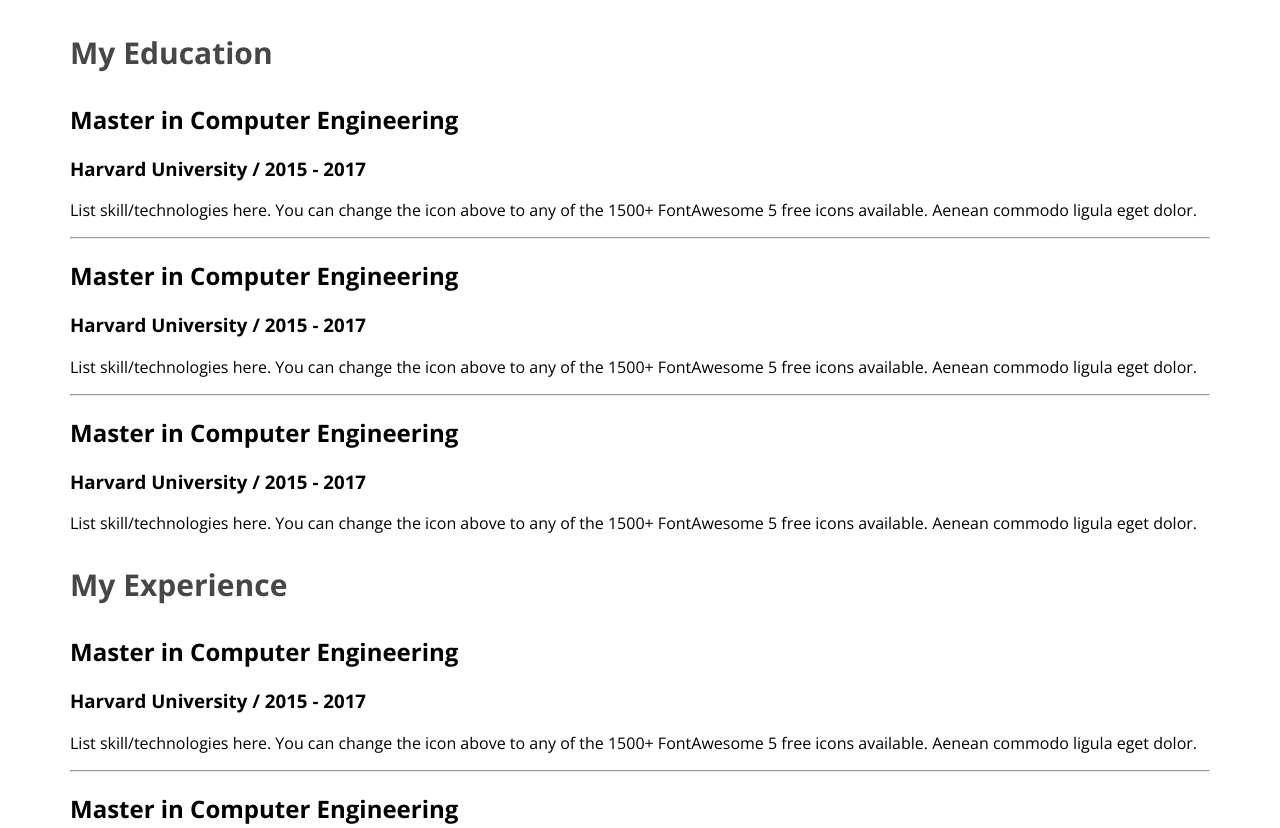
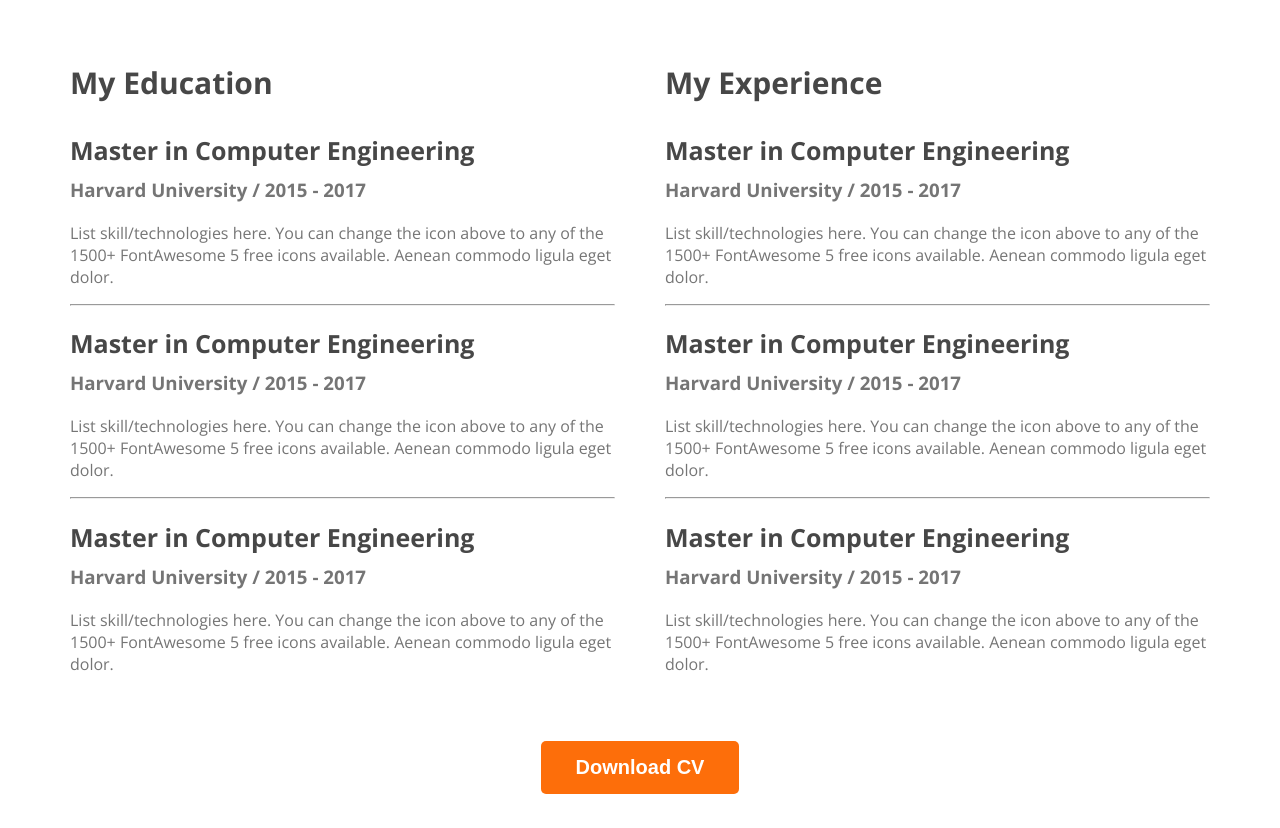
Before and after one commit to SufianTonmoy/portfolio-web-site, a plain HTML site: page index.html in a window 1280 px wide. Shown: the part 2381-3209 px from the top of the page. After the commit the page ends 3183 px from the top, so only its background shows below. Drawn offline with nearby package versions, Linux system fonts and the light colour scheme.

Commit message:
finished the resume section

```diff
--- a/index.html
+++ b/index.html
@@ -180,6 +180,7 @@
             </div>
           </div>
         </div>
+        <div class="download-cv"><button class="btn-primary">Download CV</button></div>
        </section>
     </main>
     <footer></footer>
--- a/styles/portfolio.css
+++ b/styles/portfolio.css
@@ -140,3 +140,25 @@
   font-size: 30px;
   font-weight: 700;
 }
+.resume-container{
+  display: flex;
+  gap:50px;
+}
+.resume-item-institute{
+  margin-bottom: 20px;
+  margin-top: 0px;
+}
+.resume-item-institute, .resume-item-description{
+  color:#757575 ;
+}
+.resume-item-title{
+  color: #474747;
+  font-size: 25px;
+  font-weight: 700;
+  margin-bottom: 10px;
+}
+
+.download-cv{
+  text-align: center;
+  margin-top: 50px;
+}
```
